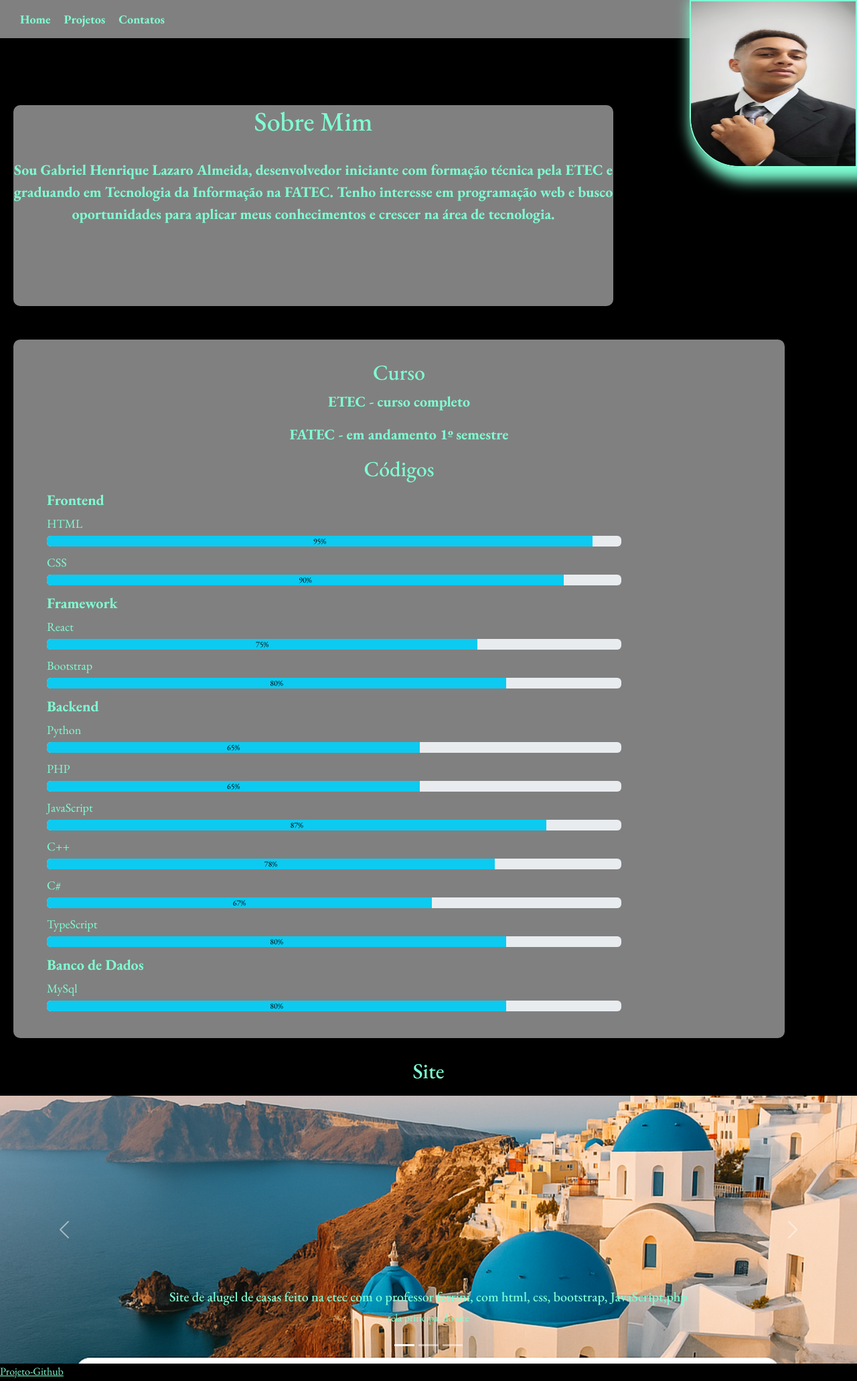
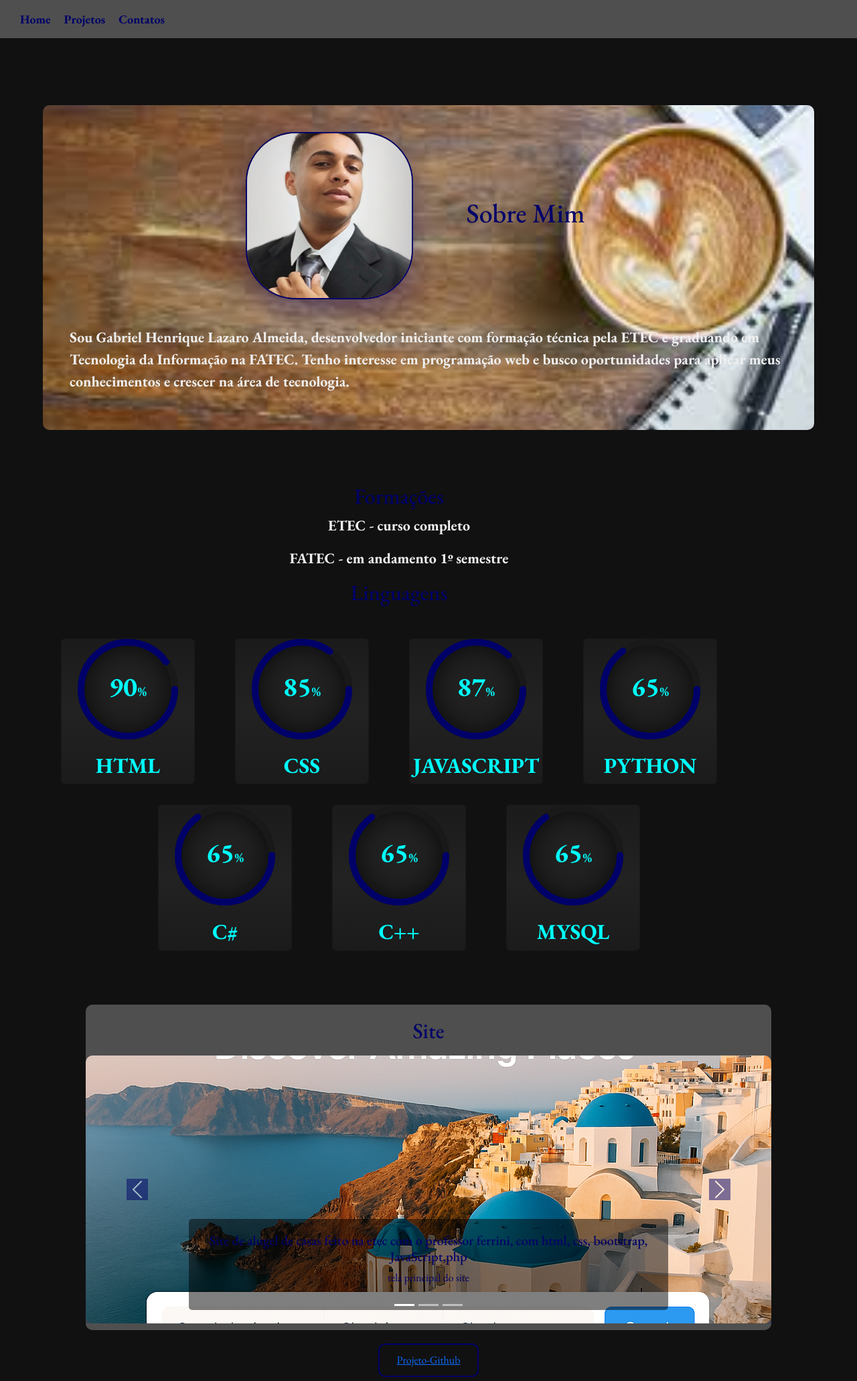
Before and after one commit to gabsact4/gabriel-lazaro, a PHP site: page / in a window 1280 px wide. Shown: the top 2062 px of the page at 67% size. Run offline with PHP 8.4, Linux system fonts and the light colour scheme.

Commit message:
atualização do portifolio

```diff
--- a/src/portifolio/css/style.css
+++ b/src/portifolio/css/style.css
@@ -7,7 +7,7 @@
 }
 
 body {
-    background-color: black !important;
+    background-color: #111 !important;
     font-family: "EB Garamond", serif !important;
 }
 
@@ -15,7 +15,7 @@ body {
     display: flex;
     justify-content: space-between;
     align-items: center;
-    background-color: gray;
+    background-color:#4F4F4F;
     padding: 15px 30px;
 }
 
@@ -25,47 +25,90 @@ body {
 }
 
 .link {
-    color: aquamarine;
+    color: #000069;
     text-decoration: none;
     font-weight: bold;
     font-size: 18px;
 }
 
 .link:hover {
-    color: cyan;
+    color: #111;
 }
 
 #img {
   width: 250px;
   height: 250px;
-    border-radius: 0 0 0 30%;
-    border: 2px solid aquamarine;
-    box-shadow: 10px 10px 20px 10px aquamarine;
-    position: absolute;
-    top: 0;
-    right: 0;
-    margin: 0;
-    z-index: 1;
+  border-radius: 30%;
+  border: 2px solid #000069;
+  box-shadow: 0 20px 50px rgba(0, 0, 105, 0.4);
+  object-fit: cover;
 }
 
+
 .box {
-
-    width: 100%;
-    height: 20%;
-    padding-bottom: 10;
+  background-color: #4F4F4F;
+  width: 80%;
+  border-radius: 10px;
+  height: auto;
+  padding-bottom: 10px;
+  padding-top: 20px;
+  margin: 20px auto;
+  overflow: hidden;
 }
 
+.lgit {
+  display: flex;
+  justify-content: center;
+  align-items: center;
+  background-color: #111;
+  width: 150px;
+  height: 50px;
+  border-radius: 10px;
+  margin: 20px auto;
+  overflow: hidden;
+  border: 2px solid #000069;
+  transition: background-color 0.3s, transform 0.2s;
+}
+
+.lgit a {
+  color: white;
+  text-decoration: none;
+  font-family: Arial, sans-serif;
+  font-size: 16px;
+  padding: 10px 20px;
+  display: inline-block;
+  width: 100%;
+  text-align: center;
+  transition: color 0.3s;
+}
+
+.lgit:hover {
+  background-color: #1a1a1a;
+  transform: scale(1.05);
+}
+
+.lgit a:hover {
+  color: #4f79ff;
+}
+
+
 .box2 {
-    display: flexbox;
-    text-align: center;
-    width: 70%;
-    height: 300px;
-    background-color: gray;
-    margin: 100px 0 30px 20px;
+  display: flex;
+  align-items: center;
+  justify-content: center;
+  gap: 40px;
+  text-align: left;
+  width: 90%;
+  background-image: url('./img/back.jpg');
+  background-size: cover;
+  background-position: center;
+  background-repeat: no-repeat;
+  margin: 100px auto 30px auto;
   border-radius: 10px;
-    z-index: 0;
-    color: aquamarine;
+  color: #000069;
   font-family: "EB Garamond", serif;
+  padding: 40px;
+  flex-wrap: wrap;
 }
 
 .box3 {
@@ -73,10 +116,10 @@ body {
     text-align: center;
     width: 90%;
     min-height: 400px;
-    background-color: gray;
+    background-color: #111;
     margin: 50px 0 30px 20px;
     border-radius: 10px;
-    color: aquamarine;
+    color: #000069;
     font-family: "EB Garamond", serif;
     padding: 30px;
     overflow: auto;
@@ -102,7 +145,7 @@ body {
 }
 
 .codigo-item {
-    color: aquamarine;
+    color: #000069;
     font-size: 18px;
     margin-bottom: 5px;
 }
@@ -110,47 +153,71 @@ body {
 .destaque {
   font-size: 22px;
   font-weight: bold;
-}
-
-.progress {
-    width: 80%;
-    margin-bottom: 10px;
+  color: #f0f0f0;
 }
 
 
-
 #footer {
-    background-color: gray;
+    background-color: #4F4F4F;
     text-align: center;
     padding: 20px;
     margin-top: 50px;
 }
 
 .carousel-inner img {
+  box-shadow: 0 20px 50px rgba(0, 0, 105, 0.4);
   max-height: 400px;
   object-fit: cover;
+  width: 100%;
+  border-radius: 10px;
 }
+
+.carousel-item {
+  height: 400px;
+}
+
+.carousel-inner {
+  overflow: hidden;
+}
+
+.carousel-caption {
+  background: rgba(0, 0, 0, 0.5);
+  border-radius: 5px;
+  padding: 15px;
+}
+
+.carousel-control-prev-icon,
+.carousel-control-next-icon {
+    background-color: #000069;
+}
+
+.carousel-inner .carousel-item img {
+    height: 400px;
+    object-fit: cover;
+    border-radius: 10px;
+}
+
 
 .box4 form {
     background-color: #222;
     border-radius: 15px;
     padding: 30px;
-    color: aquamarine;
+    color: #000069;
     max-width: 600px;
     margin: auto;
-    box-shadow: 0 0 15px aquamarine;
+    box-shadow: 0 0 15px #000069;
 }
 
 .box4 .form-label {
-    color: aquamarine;
+    color: #000069;
     font-weight: bold;
 }
 
 .box4 .form-control,
 .box4 .form-select {
     background-color: #333;
-    color: aquamarine;
-    border: 1px solid aquamarine;
+    color: #000069;
+    border: 1px solid #000069;
 }
 
 .box4 .form-control::placeholder {
@@ -159,18 +226,18 @@ body {
 
 .box4 .form-control:focus,
 .box4 .form-select:focus {
-    border-color: #00ffff;
-    box-shadow: 0 0 10px #00ffff;
+    border-color: #000069;
+    box-shadow: 0 0 10px #000069;
     background-color: #222;
-    color: aquamarine;
+    color: #000069;
 }
 
 .box4 .form-check-label {
-    color: aquamarine;
+    color: #000069;
 }
 
 .box4 .btn {
-    background-color: aquamarine;
+    background-color: #000069;
     color: black;
     font-weight: bold;
     border: none;
@@ -179,22 +246,133 @@ body {
 }
 
 .box4 .btn:hover {
-    background-color: #00cccc;
+    background-color: #000069;
     transform: scale(1.05);
 }
 
 .box4 .invalid-feedback {
-    color: red;
+    color: white;
     font-weight: bold;
 }
 .box5 {
     display: flex;
     flex-direction: column;
     align-items: center;
-    background-color: gray;
+    background-color: #4F4F4F;
     text-align: center;
     padding: 20px;
     margin-top: 50px;
-    color: aquamarine;
+    color: #000069;
     border-radius: 10px;
 }
+
+.container-circular {
+    display: inline-flex;
+    flex-wrap: wrap;
+    gap: 30px;
+    justify-content: center;
+    margin-top: 40px;
+    margin-bottom: 20px;
+  }
+
+  .circular-bar {
+    width: 200px;
+    height: 260px;
+    background: linear-gradient(0deg, #1b1b1b, #222, #1b1b1b);
+    display: flex;
+    flex-direction: column;
+    align-items: center;
+    justify-content: center;
+    border-radius: 15px;
+    transition: 0.5s;
+    text-align: center;
+    position: relative;
+  }
+
+  .circular-bar:hover {
+    transform: translateY(-10px);
+    box-shadow: 0 15px 35px rgba(0, 0, 0, 0.5);
+  }
+
+  .percent {
+    position: relative;
+    width: 150px;
+    height: 150px;
+    border-radius: 50%;
+    background: #222;
+    display: flex;
+    justify-content: center;
+    align-items: center;
+    box-shadow: inset 0 0 50px #000;
+  }
+
+  .percent .num h2 {
+    color: cyan;
+    font-weight: 700;
+    font-size: 40px;
+  }
+
+  .percent .num h2 span {
+    font-size: 20px;
+  }
+
+  .text {
+    margin-top: 20px;
+    color: cyan;
+    text-transform: uppercase;
+    font-weight: bold;
+  }
+
+  svg {
+    position: absolute;
+    top: 0;
+    left: 0;
+    width: 150px;
+    height: 150px;
+  }
+
+  svg circle {
+    fill: none;
+    stroke-width: 10;
+    stroke-linecap: round;
+    transform: translate(5px, 5px);
+    stroke: #191919;
+  }
+
+  svg circle:nth-child(2) {
+    stroke-dasharray: 440;
+    stroke-dashoffset: 440;
+  }
+
+
+  .circular-bar.html svg circle:nth-child(2) {
+    stroke-dashoffset: calc(440 - (440 * 90) / 100);
+    stroke: #000069;
+  }
+  .circular-bar.css svg circle:nth-child(2) {
+    stroke-dashoffset: calc(440 - (440 * 85) / 100);
+    stroke: #000069;
+  }
+  .circular-bar.javascript svg circle:nth-child(2) {
+    stroke-dashoffset: calc(440 - (440 * 87) / 100);
+    stroke: #000069;
+  }
+  .circular-bar.python svg circle:nth-child(2) {
+    stroke-dashoffset: calc(440 - (440 * 65) / 100);
+    stroke: #000069;
+  }
+
+  .circular-bar.cs svg circle:nth-child(2) {
+    stroke-dashoffset: calc(440 - (440 * 65) / 100);
+    stroke: #000069;
+  }
+
+  .circular-bar.cmm svg circle:nth-child(2) {
+    stroke-dashoffset: calc(440 - (440 * 65) / 100);
+    stroke: #000069;
+  }
+
+  .circular-bar.mysql svg circle:nth-child(2) {
+    stroke-dashoffset: calc(440 - (440 * 65) / 100);
+    stroke: #000069;
+  }
--- a/src/portifolio/index.html
+++ b/src/portifolio/index.html
@@ -11,7 +11,7 @@
 </head>
 <body>
 
-    <img id="img" src="./css/img/eu.jpeg" alt="Minha Foto">
+
 
 
     <header id="navbar">
@@ -22,9 +22,10 @@
         </nav>
     </header>
 
-
     <section>
         <div class="box2">
+            <img id="img" src="./css/img/eu.jpeg" alt="Minha Foto">
+            <br>
             <h1>Sobre Mim</h1>
             <br>
            <p class="destaque">Sou Gabriel Henrique Lazaro Almeida, desenvolvedor iniciante com formação técnica pela ETEC e graduando em Tecnologia da Informação na FATEC. Tenho interesse em programação web e busco oportunidades para aplicar meus conhecimentos e crescer na área de tecnologia.
@@ -35,75 +36,120 @@
 
     <section>
       <div class="box3">
-            <h2>Curso</h2>
+          <h2>Formações</h2>
           <div>
               <div>
                   <p class="destaque">ETEC - curso completo</p>
                   <p class="destaque">FATEC - em andamento 1º semestre</p>
               </div>
               <div>
-                    <h2>Códigos</h2>
-                    <div class="codigos">
-                        <p class="codigo-item destaque">Frontend</p>
-                        <p class="codigo-item">HTML</p>
-                        <div class="progress" role="progressbar" aria-label="Info example" aria-valuenow="95" aria-valuemin="0" aria-valuemax="100">
-                            <div class="progress-bar text-bg-info" style="width: 95%">95%</div>
+                  <h2>Linguagens</h2>
+                  <div class="container-circular">
+                      <div class="card circular-bar html">
+                          <div class="percent">
+                              <svg>
+                                  <circle cx="70" cy="70" r="70"></circle>
+                                  <circle cx="70" cy="70" r="70"></circle>
+                              </svg>
+                              <div class="num">
+                                  <h2>90<span>%</span></h2>
                               </div>
-                        <p class="codigo-item">CSS</p>
-                        <div class="progress" role="progressbar" aria-label="Info example" aria-valuenow="90" aria-valuemin="0" aria-valuemax="100">
-                            <div class="progress-bar text-bg-info" style="width: 90%">90%</div>
                           </div>
-                        <p class="codigo-item destaque">Framework</p>
-                        <p class="codigo-item">React</p>
-                        <div class="progress" role="progressbar" aria-label="Info example" aria-valuenow="75" aria-valuemin="0" aria-valuemax="100">
-                            <div class="progress-bar text-bg-info" style="width: 75%">75%</div>
+                          <h2 class="text">HTML</h2>
                       </div>
-                        <p class="codigo-item">Bootstrap</p>
-                        <div class="progress" role="progressbar" aria-label="Info example" aria-valuenow="80" aria-valuemin="0" aria-valuemax="100">
-                            <div class="progress-bar text-bg-info" style="width: 80%">80%</div>
+                      <br>
+
+                      <div class="card circular-bar css">
+                          <div class="percent">
+                              <svg>
+                                  <circle cx="70" cy="70" r="70"></circle>
+                                  <circle cx="70" cy="70" r="70"></circle>
+                              </svg>
+                              <div class="num">
+                                  <h2>85<span>%</span></h2>
                               </div>
-                        <p class="codigo-item destaque">Backend</p>
-                        <p class="codigo-item">Python</p>
-                        <div class="progress" role="progressbar" aria-label="Info example" aria-valuenow="65" aria-valuemin="0" aria-valuemax="100">
-                            <div class="progress-bar text-bg-info" style="width: 65%">65%</div>
                           </div>
-                          <p class="codigo-item">PHP</p>
-                          <div class="progress" role="progressbar" aria-label="Info example" aria-valuenow="65" aria-valuemin="0" aria-valuemax="100">
-                              <div class="progress-bar text-bg-info" style="width: 65%">65%</div>
+                          <h2 class="text">CSS</h2>
                       </div>
-                        <p class="codigo-item">JavaScript</p>
-                        <div class="progress" role="progressbar" aria-label="Info example" aria-valuenow="87" aria-valuemin="0" aria-valuemax="100">
-                            <div class="progress-bar text-bg-info" style="width: 87%">87%</div>
+                      <br>
+
+                      <div class="card circular-bar javascript">
+                          <div class="percent">
+                              <svg>
+                                  <circle cx="70" cy="70" r="70"></circle>
+                                  <circle cx="70" cy="70" r="70"></circle>
+                              </svg>
+                              <div class="num">
+                                  <h2>87<span>%</span></h2>
                               </div>
-                        <p class="codigo-item">C++</p>
-                        <div class="progress" role="progressbar" aria-label="Info example" aria-valuenow="78" aria-valuemin="0" aria-valuemax="100">
-                            <div class="progress-bar text-bg-info" style="width: 78%">78%</div>
                           </div>
-                        <p class="codigo-item">C#</p>
-                        <div class="progress" role="progressbar" aria-label="Info example" aria-valuenow="67" aria-valuemin="0" aria-valuemax="100">
-                            <div class="progress-bar text-bg-info" style="width: 67%">67%</div>
+                          <h2 class="text">JavaScript</h2>
                       </div>
-                        <p class="codigo-item">TypeScript</p>
-                        <div class="progress" role="progressbar" aria-label="Info example" aria-valuenow="80" aria-valuemin="0" aria-valuemax="100">
-                            <div class="progress-bar text-bg-info" style="width: 80%">80%</div>
+                      <br>
+
+                      <div class="card circular-bar python">
+                          <div class="percent">
+                              <svg>
+                                  <circle cx="70" cy="70" r="70"></circle>
+                                  <circle cx="70" cy="70" r="70"></circle>
+                              </svg>
+                              <div class="num">
+                                  <h2>65<span>%</span></h2>
                               </div>
-                          <p class="codigo-item destaque">Banco de Dados</p>
-                          <p class="codigo-item">MySql</p>
-                          <div class="progress" role="progressbar" aria-label="Info example" aria-valuenow="80" aria-valuemin="0" aria-valuemax="100">
-                              <div class="progress-bar text-bg-info" style="width: 80%">80%</div>
+                          </div>
+                          <h2 class="text">Python</h2>
+                      </div>
+                      <br>
+
+                      <div class="card circular-bar cs">
+                          <div class="percent">
+                              <svg>
+                                  <circle cx="70" cy="70" r="70"></circle>
+                                  <circle cx="70" cy="70" r="70"></circle>
+                              </svg>
+                              <div class="num">
+                                  <h2>65<span>%</span></h2>
+                              </div>
+                          </div>
+                          <h2 class="text">C#</h2>
+                      </div>
+                      <br>
+
+                      <div class="card circular-bar cmm">
+                          <div class="percent">
+                              <svg>
+                                  <circle cx="70" cy="70" r="70"></circle>
+                                  <circle cx="70" cy="70" r="70"></circle>
+                              </svg>
+                              <div class="num">
+                                  <h2>65<span>%</span></h2>
+                              </div>
+                          </div>
+                          <h2 class="text">C++</h2>
+                      </div>
+                      <br>
+
+                      <div class="card circular-bar mysql">
+                          <div class="percent">
+                              <svg>
+                                  <circle cx="70" cy="70" r="70"></circle>
+                                  <circle cx="70" cy="70" r="70"></circle>
+                              </svg>
+                              <div class="num">
+                                  <h2>65<span>%</span></h2>
+                              </div>
+                          </div>
+                          <h2 class="text">MySql</h2>
                       </div>
                   </div>
               </div>
           </div>
       </div>
-
   </section>
 
 
-
-
     <section class="box" id="Projetos">
-        <h2 style="color: aquamarine; text-align: center; padding-bottom: 10px;">Site</h2>
+        <h2 style="color: #000069; text-align: center; padding-bottom: 10px;">Site</h2>
         <div id="carouselExampleCaptions" class="carousel slide" data-bs-ride="carousel">
             <div class="carousel-indicators">
                 <button type="button" data-bs-target="#carouselExampleCaptions" data-bs-slide-to="0" class="active" aria-current="true" aria-label="Slide 1"></button>
@@ -114,20 +160,20 @@
                 <div class="carousel-item active">
                     <img src="./css/img/site1.png" class="d-block w-100" alt="Slide 1">
                     <div class="carousel-caption d-none d-md-block">
-                        <h5 style="color: aquamarine;">Site de alugel de casas feito na etec com o professor ferrini, com html, css, bootstrap, JavaScript,php</h5>
-                        <p style="color: aquamarine;">tela principal do site</p>
+                        <h5 style="color: #000069;">Site de alugel de casas feito na etec com o professor ferrini, com html, css, bootstrap, JavaScript,php</h5>
+                        <p style="color: #000069;">tela principal do site</p>
                     </div>
                 </div>
                 <div class="carousel-item">
                     <img src="./css/img/site2.png" class="d-block w-100" alt="Slide 2">
                     <div class="carousel-caption d-none d-md-block">
-                        <p style="color: aquamarine;">tela de login</p>
+                        <p style="color: #000069;">tela de login</p>
                     </div>
                 </div>
                 <div class="carousel-item">
                     <img src="./css/img/site3.png" class="d-block w-100" alt="Slide 3">
                     <div class="carousel-caption d-none d-md-block">
-                        <p style="color: aquamarine;">tela de alugar casas</p>
+                        <p style="color: #000069;">tela de alugar casas</p>
                     </div>
                 </div>
             </div>
@@ -140,11 +186,11 @@
                 <span class="visually-hidden">Próximo</span>
             </button>
         </div>
-        <a style="color: aquamarine;" href="#">Projeto-Github</a>
     </section>
+    <a class="lgit" href="https://github.com/gabsact4/gabriel-lazaro/tree/main/src/php/php">Projeto-Github</a>
 
     <section class="box">
-        <h2 style="color: aquamarine; text-align: center; padding-bottom: 10px;">Aplicativo</h2>
+        <h2 style="color: #000069; text-align: center; padding-bottom: 10px;">Aplicativo</h2>
         <div id="carouselExampleCaptions" class="carousel slide" data-bs-ride="carousel">
             <div class="carousel-indicators">
                 <button type="button" data-bs-target="#carouselExampleCaptions" data-bs-slide-to="0" class="active" aria-current="true" aria-label="Slide 1"></button>
@@ -155,20 +201,20 @@
                 <div class="carousel-item active">
                     <img src="./css/img/app.png" class="d-block w-100" alt="Slide 1">
                     <div class="carousel-caption d-none d-md-block">
-                        <h5 style="color: aquamarine;"> aplicativo estilo github em andamento!, feito com nodejs e react</h5>
-                        <p style="color: aquamarine;">tela de Splash</p>
+                        <h5 style="color: #000069;"> aplicativo estilo github em andamento!, feito com nodejs e react</h5>
+                        <p style="color: #000069;">tela de Splash</p>
                     </div>
                 </div>
                 <div class="carousel-item">
                     <img src="./css/img/app2.png" class="d-block w-100" alt="Slide 2">
                     <div class="carousel-caption d-none d-md-block">
-                        <p style="color: aquamarine;">tela de login</p>
+                        <p style="color: #000069;">tela de login</p>
                     </div>
                 </div>
                 <div class="carousel-item">
                     <img src="./css/img/app3.png" class="d-block w-100" alt="Slide 3">
                     <div class="carousel-caption d-none d-md-block">
-                        <p style="color: aquamarine;" >tela de registro</p>
+                        <p style="color: #000069;" >tela de registro</p>
                     </div>
                 </div>
             </div>
@@ -181,11 +227,11 @@
                 <span class="visually-hidden">Próximo</span>
             </button>
         </div>
-        <a style="color: aquamarine;" href="#">Projeto-Github</a>
     </section>
+    <a class="lgit" href="https://snack.expo.dev/@g4br1el/tcc">Aplicativo</a>
 
     <section class="box">
-        <h2 style="color: aquamarine; text-align: center; padding-bottom: 10px;">Jogo</h2>
+        <h2 style="color: #000069; text-align: center; padding-bottom: 10px;">Api</h2>
         <div id="carouselExampleCaptions" class="carousel slide" data-bs-ride="carousel">
             <div class="carousel-indicators">
                 <button type="button" data-bs-target="#carouselExampleCaptions" data-bs-slide-to="0" class="active" aria-current="true" aria-label="Slide 1"></button>
@@ -196,20 +242,20 @@
                 <div class="carousel-item active">
                     <img src="./css/img/GTO.jpg" class="d-block w-100" alt="Slide 1">
                     <div class="carousel-caption d-none d-md-block">
-                        <h5>aplicativo estilo github em andamento!, feito com nodejs e react</h5>
+                        <h5>Projeto de avaliação Api, com flask em andamento</h5>
                         <p>tela splash</p>
                     </div>
                 </div>
                 <div class="carousel-item">
                     <img src="./css/img/GTO.jpg" class="d-block w-100" alt="Slide 2">
                     <div class="carousel-caption d-none d-md-block">
-                        <p>tela de login</p>
+                        <p>tela inicial</p>
                     </div>
                 </div>
                 <div class="carousel-item">
                     <img src="./css/img/GTO.jpg" class="d-block w-100" alt="Slide 3">
                     <div class="carousel-caption d-none d-md-block">
-                        <p>tela de registro</p>
+                        <p>grafico</p>
                     </div>
                 </div>
             </div>
@@ -222,11 +268,10 @@
                 <span class="visually-hidden">Próximo</span>
             </button>
         </div>
-        <a style="color: aquamarine;" href="#">Projeto-Github</a>
     </section>
-
+    <a class="lgit" href="#">Projeto-Github</a>
     <section class="box4">
-        <h2 style="color: aquamarine; text-align: center; padding-bottom:10px">Requerir Serviço</h2>
+        <h2 style="color: #000069; text-align: center; padding-bottom:10px">Requerir Serviço</h2>
 
         <form class="was-validated">
             <div class="mb-3">
@@ -279,15 +324,15 @@
             <h2 class="destaque">Contatos</h2>
             <p class="destaque">
                 <i class="bi bi-whatsapp"></i>
-                Whatsapp: (11) 1234-5678
+                Whatsapp: (12) 98847-8126
             </p>
             <p class="destaque">
                 <i class="bi bi-envelope-at"></i>
-                Email: <a style="color: aquamarine;" href="mailto:gabrielhlazaro2022@gmail.com">gabrielhlazaro2022@gmail.com</a>
+                Email: <a style="color: #000069;" href="mailto:gabrielhlazaro2022@gmail.com">gabrielhlazaro2022@gmail.com</a>
             </p>
             <p class="destaque">
                 <i class="bi bi-linkedin"></i>
-                LinkedIn: <a style="color: aquamarine;" href="https://www.linkedin.com/in/gabrielhlazaro" target="_blank">/in/gabrielhlazaro</a>
+                LinkedIn: <a style="color: #000069;" href="https://www.linkedin.com/in/gabrielhlazaro" target="_blank">/in/gabrielhlazaro</a>
             </p>
         </div>
     </section>
```
Also changed, not shown: src/portifolio/css/img/back.jpg (added). Lines whose indentation alone changed are shown as unchanged.
